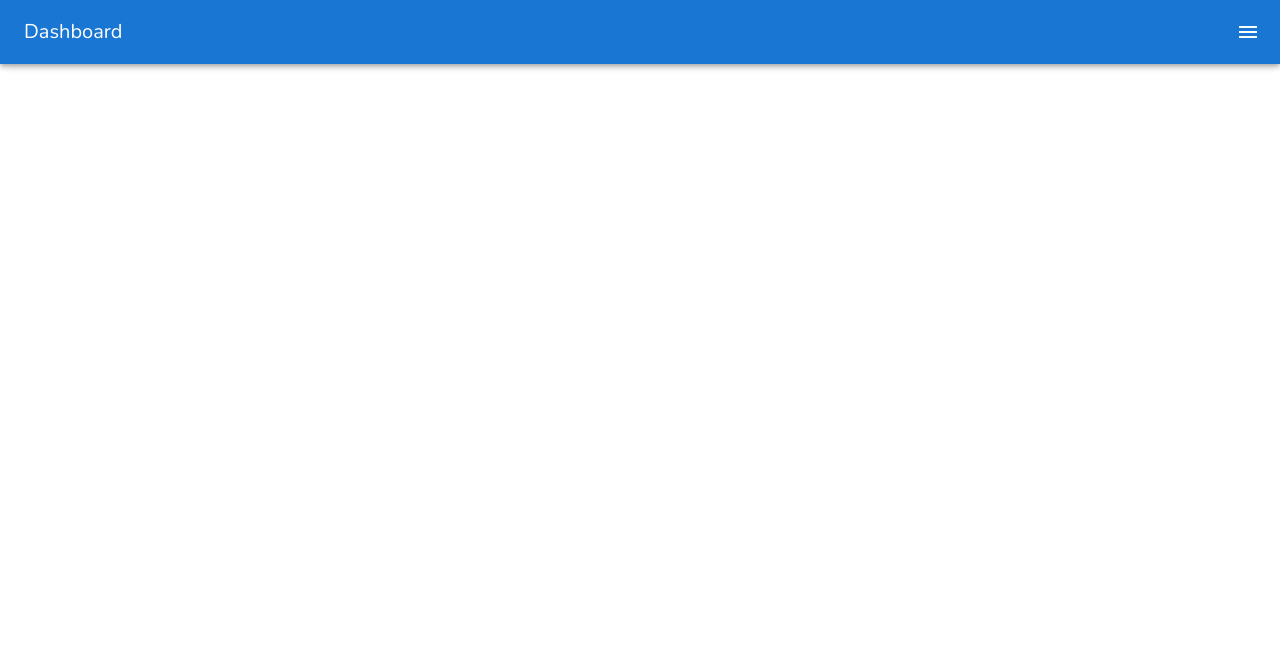
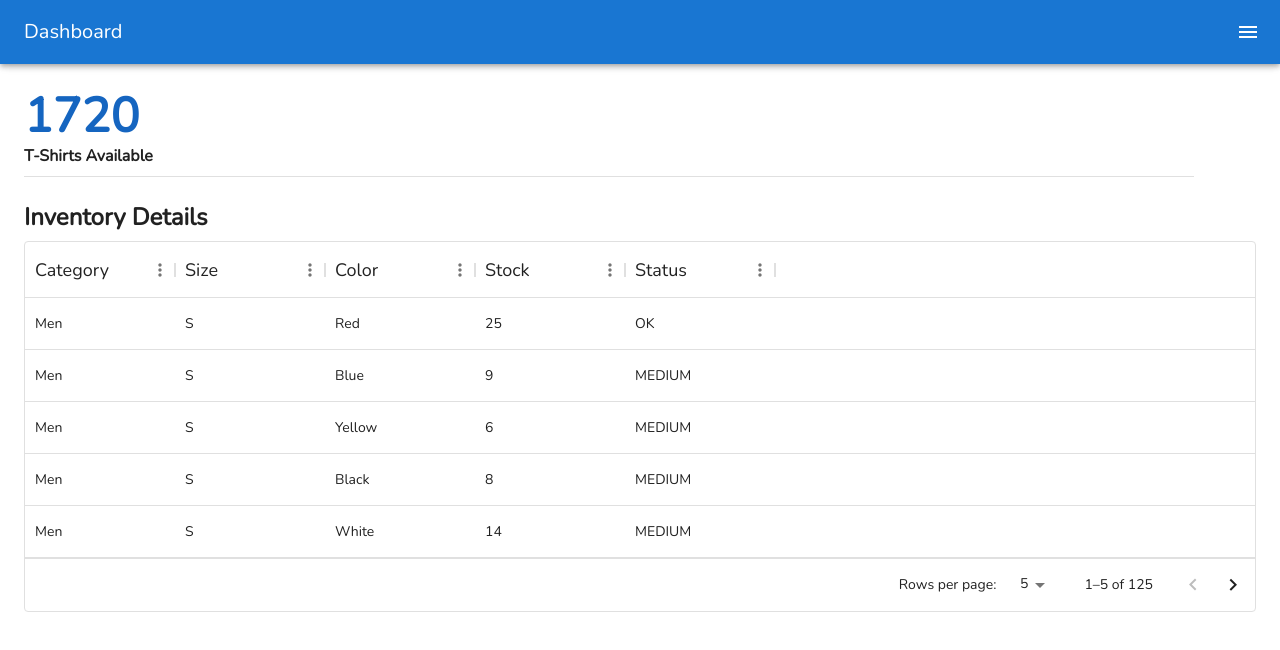
Before and after one commit to LailaSumiyaKhan/dashboard, a React (Create React App) app: page /inventory in a window 1280 px wide. Shown: the top 650 px of the page. Built offline with nearby package versions, Linux system fonts and the light colour scheme.

Commit message:
Add inventory page

```diff
--- a/src/pages/inventory/Inventory.jsx
+++ b/src/pages/inventory/Inventory.jsx
@@ -1,6 +1,8 @@
-import { Box } from "@mui/material";
+import { Box, Typography } from "@mui/material";
+import { DataGrid } from "@mui/x-data-grid";
 import React from "react";
 import { generateInventoryTableData } from "../../utils";
+import Total from "./Total";
 
 /*
 A card will show total number of t-shirts available
@@ -12,8 +14,49 @@ In the pop up if stock for a product is low there will be a button to add stock
 Add, remove, update stock individual and bulk
 */
 
+const columns = [
+   { field: "category", headerName: "Category", width: 150 },
+   { field: "size", headerName: "Size", width: 150 },
+   { field: "color", headerName: "Color", width: 150 },
+   { field: "stock", headerName: "Stock", width: 150 },
+   { field: "status", headerName: "Status", width: 150 },
+];
+
 export default function Inventory() {
-   const data = generateInventoryTableData();
+   const stockData = generateInventoryTableData();
+   const { total, data } = stockData;
    console.log(data);
-   return <Box></Box>;
+   return (
+      <Box sx={{ width: "100  %" }}>
+         <Total total={total} />
+
+         <Typography variant="h5" sx={{ mt: 3, fontWeight: "bold" }}>
+            Inventory Details
+         </Typography>
+
+         <DataGrid
+            columns={columns}
+            rows={data}
+            initialState={{
+               pagination: {
+                  paginationModel: {
+                     pageSize: 5,
+                  },
+               },
+            }}
+            pageSizeOptions={[5, 10, 15, 20]}
+            disableRowSelectionOnClick
+            sx={{
+               mt: 1,
+               "& .MuiDataGrid-columnHeader": {
+                  fontWeight: "bold",
+                  fontSize: 18,
+               },
+               "& .MuiDataGrid-row:hover": {
+                  backgroundColor: "white.dark",
+               },
+            }}
+         />
+      </Box>
+   );
 }
--- /dev/null
+++ b/src/pages/inventory/Total.jsx
@@ -0,0 +1,19 @@
+import { Divider, Paper, Typography } from "@mui/material";
+import React from "react";
+
+export default function Total({ total }) {
+   return (
+      <Paper elevation={0} sx={{ width: "95%" }}>
+         <Typography
+            variant="h3"
+            sx={{ fontWeight: "bold", color: "blue.dark" }}
+         >
+            {total}
+         </Typography>
+         <Typography variant="body1" sx={{ fontWeight: "bold" }}>
+            T-Shirts Available
+         </Typography>
+         <Divider sx={{ mt: 1 }} />
+      </Paper>
+   );
+}
--- a/src/theme.js
+++ b/src/theme.js
@@ -11,7 +11,7 @@ export const theme = createTheme({
          dark: "#01579b"
       },
       blue: {
-         main: "#2196f3",
+         main: "#1976d2",
          light: "#64b5f6",
          dark: "#1565c0"
       },
@@ -22,6 +22,10 @@ export const theme = createTheme({
       },
       red: {
          main: "#990011",
+      },
+      white: {
+         main: "#ffffff",
+         dark: "#f0f8ff"
       }
    }
 });
--- a/src/utils.js
+++ b/src/utils.js
@@ -34,13 +34,14 @@ export const urls = {
    homeData: "data/homeData.json",
 }
 
+const monthNames = [
+   "Jan", "Feb", "Mar", "Apr", "May", "Jun",
+   "Jul", "Aug", "Sep", "Oct", "Nov", "Dec"
+];
+
 export function getLastSixMonthsSalesData() {
    let months = [];
    let sales = [];
-   const monthNames = [
-      "Jan", "Feb", "Mar", "Apr", "May", "Jun",
-      "Jul", "Aug", "Sep", "Oct", "Nov", "Dec"
-   ];
    const currentMonth = new Date().getMonth();
    const currentYear = new Date().getFullYear();
 
@@ -63,10 +64,6 @@ export function getLastSixMonthsSalesData() {
 export function getLastSixMonthsOrdersData() {
    const months = [];
    const orders = [];
-   const monthNames = [
-      "Jan", "Feb", "Mar", "Apr", "May", "Jun",
-      "Jul", "Aug", "Sep", "Oct", "Nov", "Dec"
-   ];
    const currentMonth = new Date().getMonth();
    const currentYear = new Date().getFullYear();
 
@@ -89,10 +86,6 @@ export function getLastSixMonthsOrdersData() {
 export function getLastSixMonthsRevenueData() {
    const months = [];
    const revenue = [];
-   const monthNames = [
-      "Jan", "Feb", "Mar", "Apr", "May", "Jun",
-      "Jul", "Aug", "Sep", "Oct", "Nov", "Dec"
-   ];
    const currentMonth = new Date().getMonth();
    const currentYear = new Date().getFullYear();
 
@@ -112,8 +105,6 @@ export function getLastSixMonthsRevenueData() {
    return data;
 }
 
-//
-//
 export function generateStockData() {
    const categories = ["Men", "Women", "Children", "Sports", "Graphic"];
 
@@ -176,22 +167,34 @@ export function generateInventoryTableData() {
    const colors = ["Red", "Blue", "Yellow", "Black", "White"];
    const data = [];
    let idCounter = 1;
+   let total = 0;
 
    categories.forEach((category) => {
       sizes.forEach((size) => {
          colors.forEach((color) => {
+            const stock = Math.floor(Math.random() * 30); // Generate a random stock value
+            total += stock;
+            let status = "OK"
+            if (stock < 5) { status = "LOW"; }
+            if (stock < 15) { status = "MEDIUM" }
             const item = {
                id: idCounter++,
-               category: `${category} ${size}`,
+               category,
+               size,
                color,
-               stock: Math.floor(Math.random() * 20), // Generate a random stock value
+               stock,
+               status
             };
             data.push(item);
          });
       });
    });
 
-   return data;
+   return { total, data };
+}
+
+export function convertInventoryDataForTable(inventoryData) {
+
 }
 
 //https://webflow.com/blog/best-color-combinations
```
Also changed, not shown: public/manifest.json.
